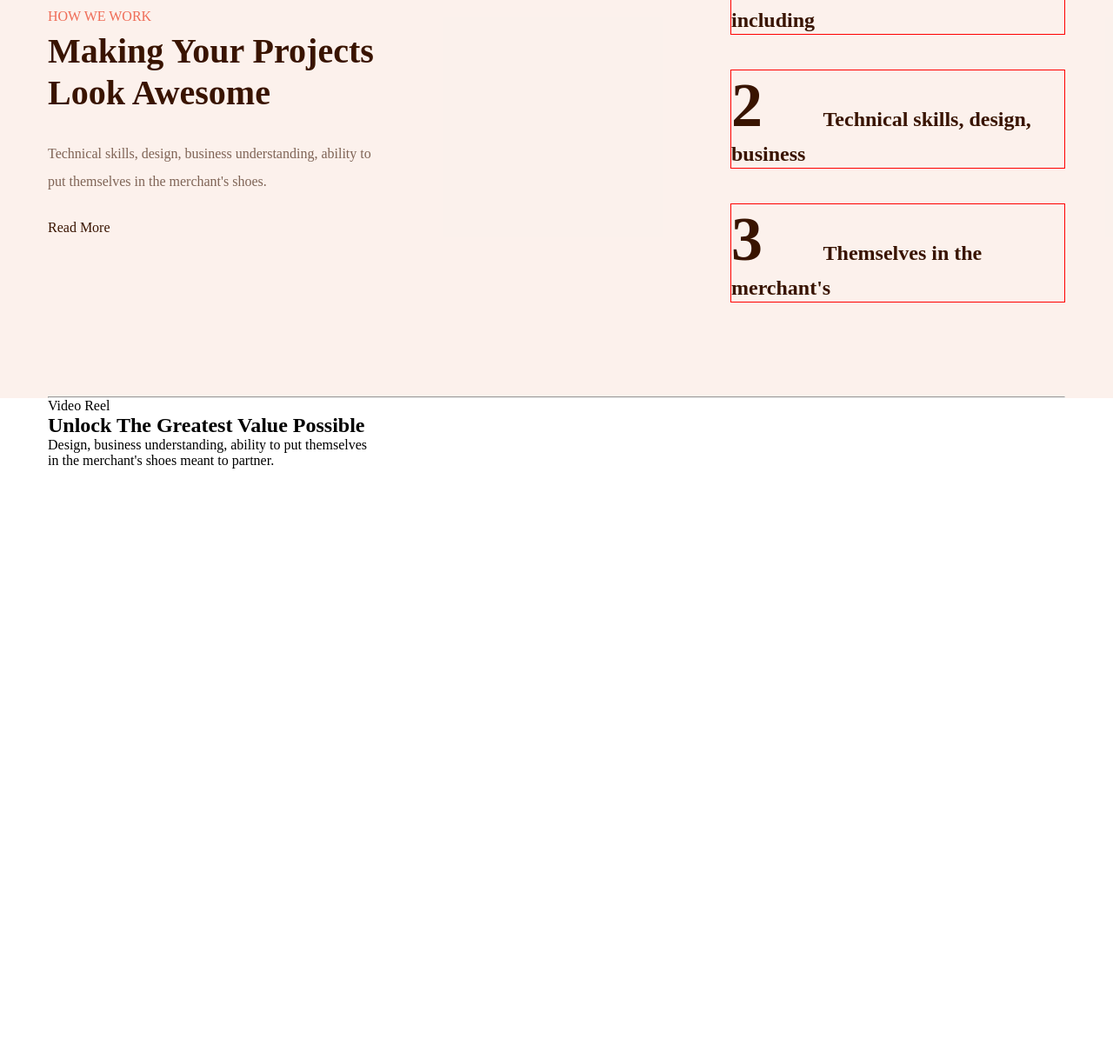
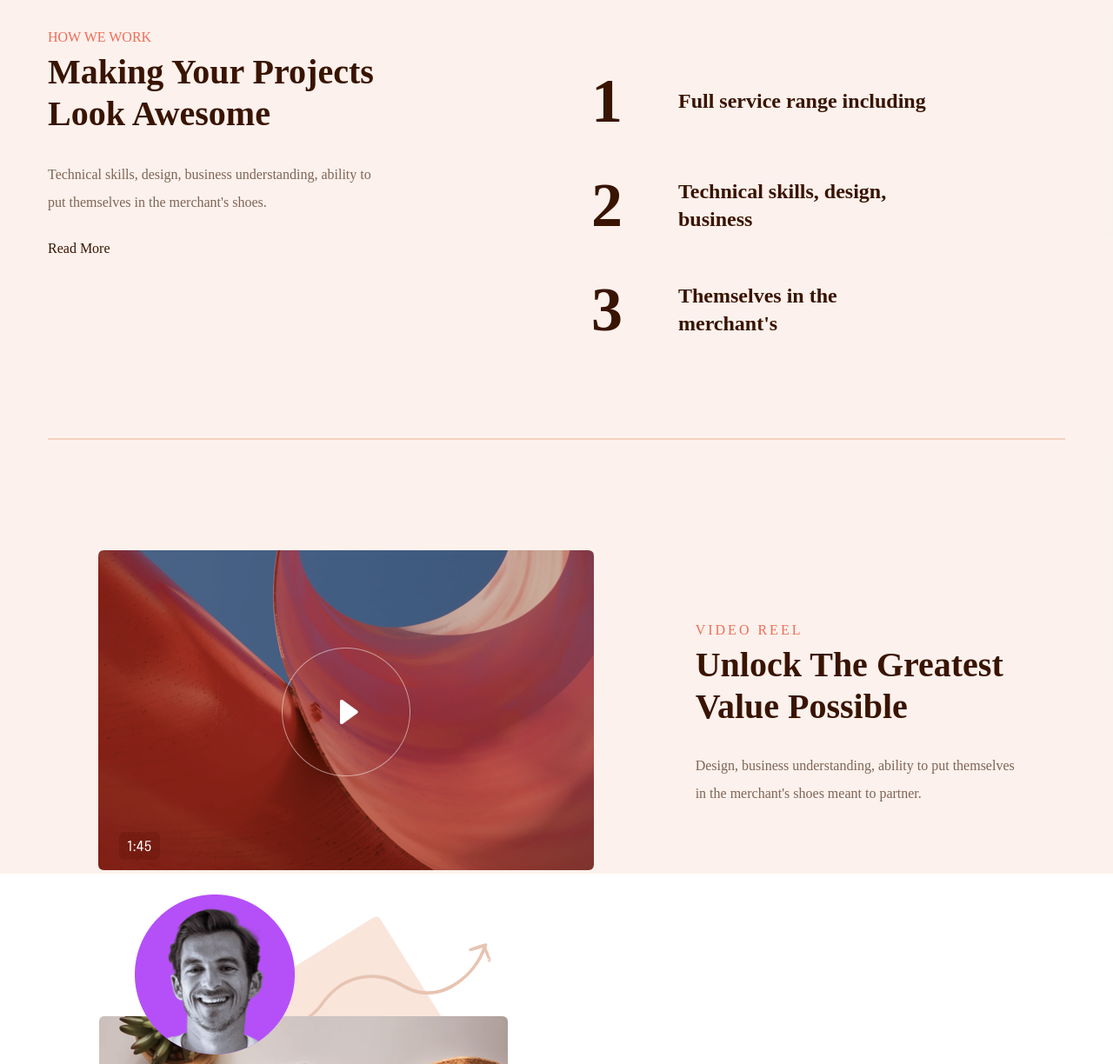
Before and after one commit to irdepla/agency, a plain HTML site: page index.html in a window 1280 px wide. Shown: the part 2268-3492 px from the top of the page at 87% size. Before the commit the page ends 2807 px from the top, so only its background shows below. Drawn offline with Linux system fonts and the light colour scheme.

Commit message:
video reel  section is done

```diff
--- a/index.html
+++ b/index.html
@@ -183,7 +183,8 @@
                             How we work
                         </span>
                         <h3 class="work__title">
-                            Making Your Projects Look Awesome
+                            Making Your Projects <br>
+                            Look Awesome
                         </h3>
                         <p class="work__about">
                             Technical skills, design, business understanding, ability to <br>
@@ -210,13 +211,18 @@
         </section>
         <section class="video__reel__section">
             <div class="container video__reel__wrapper">
-                <div class="video__reel-img"></div>
+                <div class="video__reel-img">
+                    <img src="./images/video reel img.png" alt="video image">
+                    <img src="./images/play button.png" alt="play button" class="video__play-button">
+                    <img src="./images/time.png" alt="time" class="video__reel-time">
+                </div>
                 <div class="video__reel-info">
                     <span class="video__reel-subtitle">
                         Video Reel
                     </span>
                     <h2 class="video__reel-title">
-                        Unlock The Greatest Value Possible
+                        Unlock The Greatest <br>
+                        Value Possible
                     </h2>
                     <p class="video__reel-about">
                         Design, business understanding, ability to put themselves <br>
@@ -225,6 +231,21 @@
                 </div>
             </div>
         </section>
+        <section class="features__section">
+            <div class="container features__wrapper">
+                <div class="features__info">
+                    <span class="features__subtitle"></span>
+                    <h2 class="features__title"></h2>
+                    <p class="features__about"></p>
+                    <span class="features__skills"></span>
+                    <span class="features__bussiness"></span>
+                    <span class="features__partnership"></span>
+                </div>
+                <div class="features__img">
+                    <img src="./images/features img.png" alt="features image">
+                </div>
+            </div>
+        </section>
     </main>
 </body>
 </html>
--- a/style.css
+++ b/style.css
@@ -15,15 +15,16 @@
 }
 
 :root {
-  --main--bg: #28293e;
+  --hero--bg: #28293e;
   --main--text: #fff;
   --main--subtitle: #ef6d58;
   --important--text: #391400;
   --descryption--text: #391400a3;
+  --main--bg: #f3d1bf4d;
 }
 
 .universal__btn {
-  background-color: var(--main--bg);
+  background-color: var(--hero--bg);
   color: var(--main--text);
   padding: 18px 34px;
   border-radius: 6px;
@@ -38,7 +39,7 @@
 /* Navbar section styles */
 
 .navbar {
-  background-color: var(--main--bg);
+  background-color: var(--hero--bg);
   padding: 10px;
 }
 
@@ -64,7 +65,7 @@ a {
 }
 
 .navbar__btn {
-  background-color: var(--main--bg);
+  background-color: var(--hero--bg);
   color: var(--main--text);
   padding: 18px 34px;
   border-radius: 6px;
@@ -105,7 +106,7 @@ a {
 /* Hero section styles */
 
 .hero__section {
-  background-color: var(--main--bg);
+  background-color: var(--hero--bg);
   padding-top: 60px;
 }
 
@@ -224,7 +225,7 @@ a {
 }
 
 .sponsors__horizontal-line {
-  color: #f3d1bf;
+  border: 1px solid #f3d1bf;
   margin-top: 72px;
 }
 
@@ -326,7 +327,7 @@ a {
   display: flex;
   justify-content: space-around;
   align-items: center;
-  gap: 400px;
+  gap: 80px;
 }
 
 .work__subtitle {
@@ -348,6 +349,7 @@ a {
   display: flex;
   flex-direction: column;
   gap: 40px;
+  margin-top: 150px;
 }
 
 .work__about {
@@ -371,12 +373,14 @@ a {
 }
 
 .work__info__desc {
-  border: 1px solid red;
   width: 100%;
   font-size: 24px;
   font-weight: 700;
   line-height: 32px;
   color: var(--important--text);
+  width: 399px;
+  display: flex;
+  align-items: center;
 }
 
 .work__info__desc::before {
@@ -400,9 +404,71 @@ a {
   content: "3";
 }
 
+.work__horizontal-line {
+  margin-top: 108px;
+  border: 1px solid #f3d1bf;
+}
 
-.work__horizontal-line{
-  margin-top: 108px;
+/* Video reel section styles */
+
+.video__reel__section {
+  background-color: var(--main--bg);
+  padding-top: 127px;
+}
+
+.video__reel__wrapper {
+  display: flex;
+  justify-content: space-around;
+  align-items: center;
+}
+
+.video__reel-img:first-child {
+  position: relative;
+}
+
+.video__play-button {
+  position: absolute;
+  top: 50%;
+  left: 50%;
+  transform: translate(-50%, -50%);
+}
+
+.video__reel-time {
+  position: absolute;
+  top: 324px;
+  left: 24px;
+}
+
+.video__reel-subtitle {
+  font-size: 16px;
+  font-weight: 400;
+  line-height: 32px;
+  letter-spacing: 3px;
+  color: var(--main--subtitle);
+  text-transform: uppercase;
+}
+
+.video__reel-title {
+  font-size: 40px;
+  font-weight: 800;
+  line-height: 48px;
+  color: var(--important--text);
+}
+
+.video__reel-about {
+  font-size: 16px;
+  font-weight: 400;
+  line-height: 32px;
+  color: var(--descryption--text);
+  margin-top: 28px;
+}
+
+
+/* Features section styles */
+
+
+.features__section{
+
 }
 
 
@@ -417,7 +483,12 @@ a {
     display: flex;
   }
 
-  .hero__title br {
+  .hero__title {
+    width: 330px;
+  }
+
+  .hero__title > br {
+    display: none;
   }
 
   .hero__wrapper {
```
Also changed, not shown: images/features img.png (added), images/play button.png (added), images/time.png (added).
